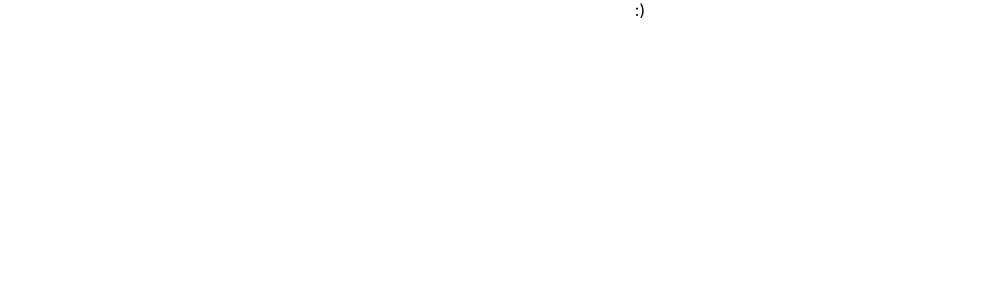
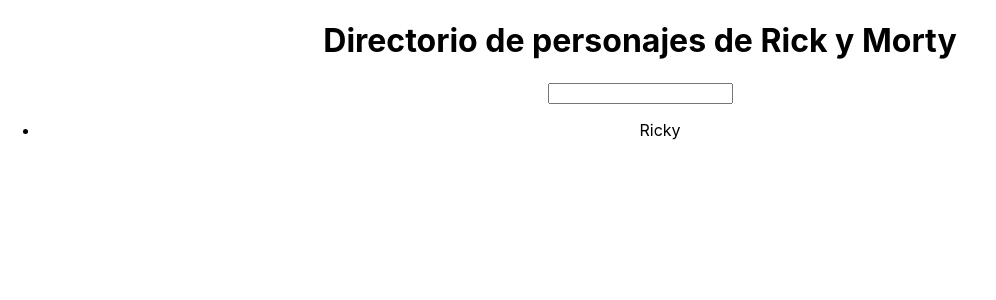
Before and after one commit to patriciaSR/m3-evaluacion-final-patriciaSR, a React (Create React App) app: page / in a window 1280 px wide. Shown: the top 300 px of the page, without its empty margins (0-996 px from the left). Built offline with nearby package versions, Linux system fonts and the light colour scheme; no server answers.

Commit message:
add initail JSX structure in App component and fetch service to get characters array

```diff
--- a/src/App.js
+++ b/src/App.js
@@ -1,12 +1,45 @@
 import React from 'react';
 import './App.scss';
+import getCharacters from './services/getCharacters';
 
 class App extends React.Component {
+
+constructor(props) {
+  super(props);
+
+  this.state = {
+    characters: []
+  }
+
+  this.getCharactersArr = this.getCharactersArr.bind(this);
+}
+
+getCharactersArr() {
+  getCharacters().then(data => {
+    this.setState({
+      characters: data
+    })
+  })
+}
+
+componentDidMount() {
+  this.getCharactersArr();
+}
 
   render() {
     return (
       <div className="app">
-        :)
+        <header className="page__header">
+          <h1 className="page__title">Directorio de personajes de Rick y Morty</h1>
+        </header>
+        <div className="page__filters">
+          <label htmlFor="finder" className="finder__label"></label>
+          <input type="text" className="finder__input" id="finder" />
+        </div>
+        <ul className="character__list">
+          <li className="list__character">Ricky</li>
+        </ul>
+
       </div>
     );
   }
--- /dev/null
+++ b/src/services/getCharacters.js
@@ -0,0 +1,7 @@
+const ENDPOINT = 'https://rickandmortyapi.com/api/character/';
+
+const getCharacters = () => {
+  return fetch(ENDPOINT).then(response => response.json())
+}
+
+export default getCharacters;
```
Also changed, not shown: 1 other file (tests, documents, lock files or other folders).
